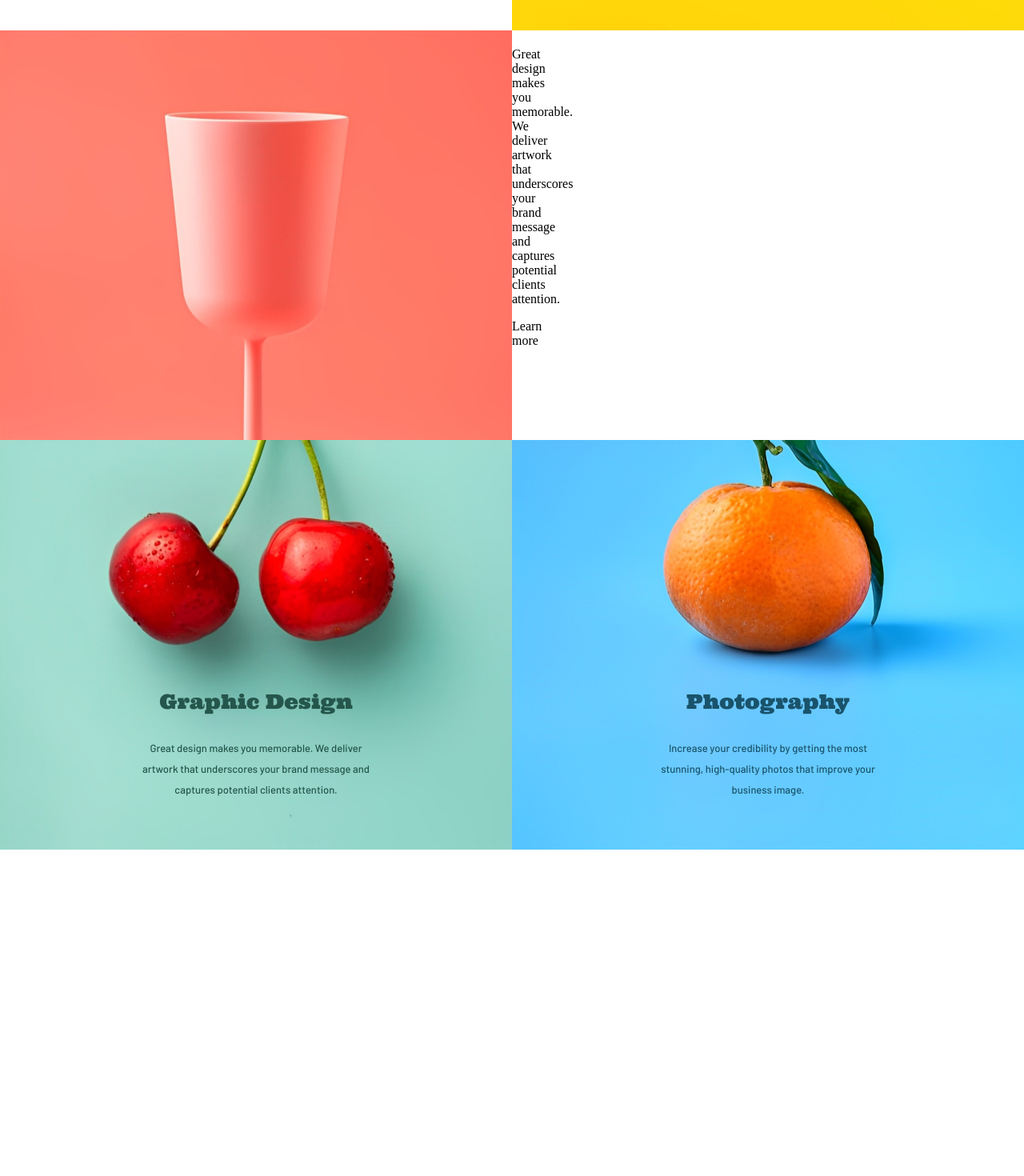
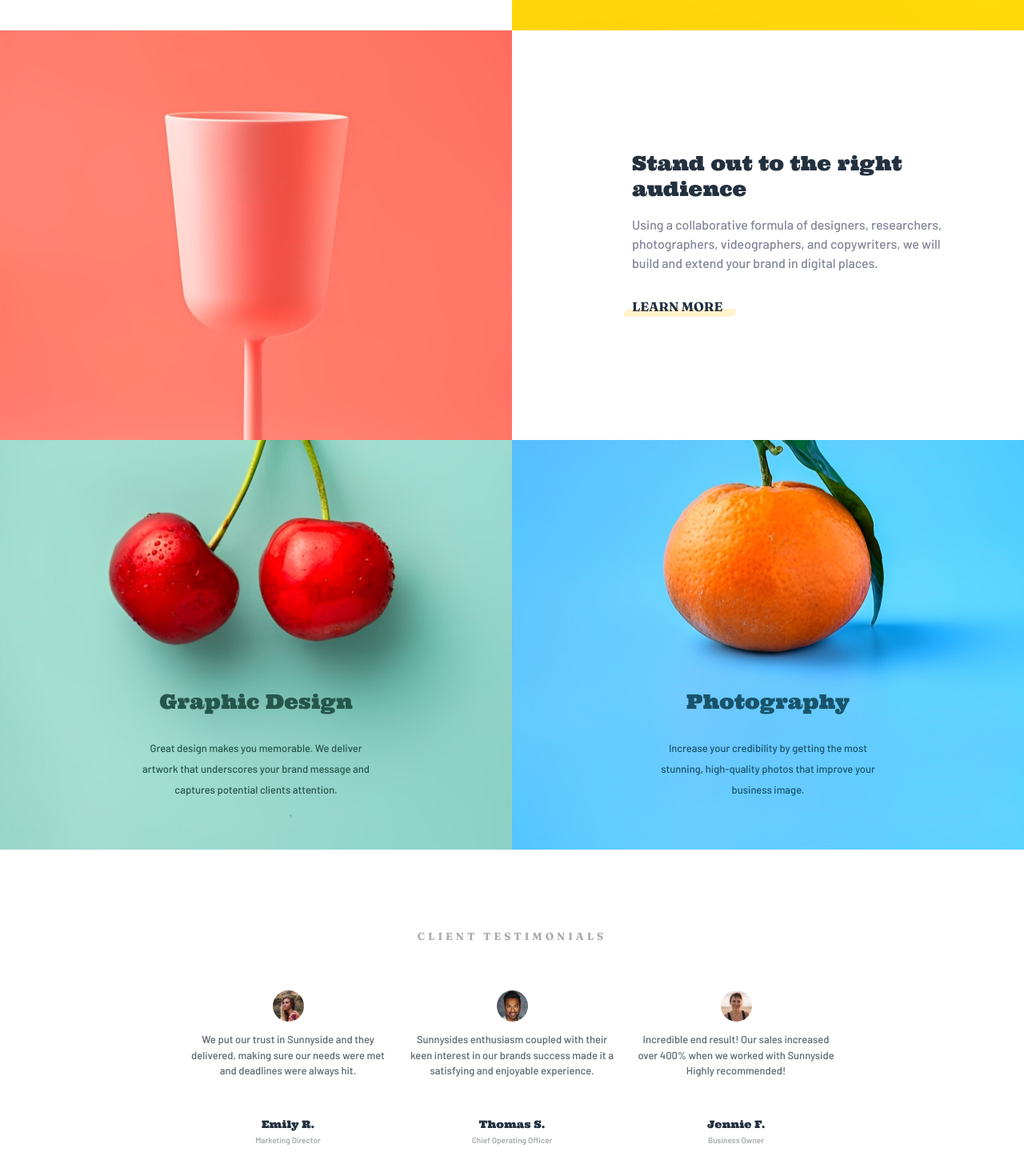
Before and after one commit to Anastasiiiii/agency-landing-page, a React (Create React App) app: page / in a window 1280 px wide. Shown: the part 1274-2744 px from the top of the page at 80% size. Before the commit the page ends 2336 px from the top, so only its background shows below. Built offline with nearby package versions, Linux system fonts and the light colour scheme.

Commit message:
add clients cards box

```diff
--- a/src/App.js
+++ b/src/App.js
@@ -2,13 +2,12 @@ import './App.css';
 import './styles/Formulas.css';
 import Header from './components/Header';
 import Image from './components/Image';
+import ClientCase from './components/ClientCase';
+import TextBox from './components/TextBox';
 import bgImage from "./images/desktop/image-transform.jpg";
 import bgImage2 from "./images/desktop/image-stand-out.jpg";
 import bgImage3 from "./images/desktop/image-graphic-design.jpg";
 import bgImage4 from "./images/desktop/image-photography.jpg";
-import TextBox from './components/TextBox';
-
-
 
 function App() {
   //const bgImage = "./images/desktop/image-transform.jpg";
@@ -17,7 +16,13 @@ function App() {
   const passage1 = "Great design makes you memorable. We deliver artwork that underscores your brand message and captures potential clients attention.";
 
   const header2 = "Photography";
-  const passage2 = "Increase your credibility by getting the most stunning, high-quality photos that improve your business image."
+  const passage2 = "Increase your credibility by getting the most stunning, high-quality photos that improve your business image.";
+
+  const header3 = "Transform your brand";
+  const passage3 = "We are a full-service creative agency specializing in helping brands grow fast. Engage your clients through compelling visuals that do most of the marketing for you."
+
+  const header4 = "Stand out to the right audience";
+  const passage4 = "Using a collaborative formula of designers, researchers, photographers, videographers, and copywriters, we will build and extend your brand in digital places."
 
   const textColor1 = "var(--dark-desaturated-cyan)";
   const textColor2 = "var(--dark-blue)";
@@ -26,19 +31,18 @@ function App() {
     <div className="App">
       <Header />
       <span className='first-two-images'>
-        <TextBox header={header1} passage={passage1} />
+        <TextBox title={header3} passage={passage3} />
         <Image className="right-image" bgImage={bgImage} />
       </span>
       <span className='second-two-images'>
         <Image bgImage={bgImage2} />
-        <TextBox header={header1} passage={passage1} />
+        <TextBox title={header4} passage={passage4} />
       </span>
-
-
       <span className='down-two-images'>
         <Image bgImage={bgImage3} header={header1} text={passage1} textColor={textColor1} />
         <Image bgImage={bgImage4} header={header2} text={passage2} textColor={textColor2} />
       </span>
+      <ClientCase />
     </div>
   );
 }
--- /dev/null
+++ b/src/clientInfo.json
@@ -0,0 +1,19 @@
+{
+    "text": [
+        {
+            "id": 0,
+            "text": "We put our trust in Sunnyside and they delivered, making sure our needs were met and deadlines were always hit.",
+            "type": "text"
+        },
+        {
+            "id": 1,
+            "text": "Sunnysides enthusiasm coupled with their keen interest in our brands success made it a satisfying and enjoyable experience.",
+            "type": "text"
+        },
+        {
+            "id": 2,
+            "text": "Incredible end result! Our sales increased over 400% when we worked with Sunnyside Highly recommended!",
+            "type": "text"
+        }
+    ]
+}
--- /dev/null
+++ b/src/components/ClientCard.jsx
@@ -0,0 +1,19 @@
+import React from "react";
+import "../styles/ClientCard.css";
+
+const ClientCard = ({ clientImage, passage, clientName, clientJob }) => {
+    return (
+        <div className="client-card-container">
+            {/* Photo */}
+            <img src={clientImage} alt="clientImaged" />
+            {/* Passage about the case*/}
+            <p id="client-passage">{passage}</p>
+            {/* Client`s name */}
+            <p id="client-name">{clientName}</p>
+            {/* Client`s job position */}
+            <p id="client-job">{clientJob}</p>
+        </div>
+    )
+}
+
+export default ClientCard;
--- /dev/null
+++ b/src/components/ClientCase.jsx
@@ -0,0 +1,51 @@
+import React from "react";
+import "../styles/ClientCase.css";
+import ClientCard from "./ClientCard";
+import text from "../clientInfo.json";
+import emilyImg from "../images/image-emily.jpg";
+import jennieImg from "../images/image-jennie.jpg";
+import thomasImg from "../images/image-thomas.jpg";
+
+const ClientCase = () => {
+
+    const clientCardData = [
+        {
+            clientImage: emilyImg,
+            passage: text.text[0].text,
+            clientName: "Emily R.",
+            clientJob: "Marketing Director"
+        },
+        {
+            clientImage: thomasImg,
+            passage: text.text[1].text,
+            clientName: "Thomas S.",
+            clientJob: "Chief Operating Officer"
+        },
+        {
+            clientImage: jennieImg,
+            passage: text.text[2].text,
+            clientName: "Jennie F.",
+            clientJob: "Business Owner"
+        }
+    ];
+
+    return (
+        <div className="main-clients-container">
+            <p id="client-container-title">Client Testimonials</p>
+            <div className="all-client-cards">
+                {clientCardData.map((data, index) => (
+                    <div key={index}>
+                        <ClientCard
+                            clientImage={data.clientImage}
+                            passage={data.passage}
+                            clientName={data.clientName}
+                            clientJob={data.clientJob}
+                        />
+                    </div>
+                ))}
+            </div>
+        </div>
+    );
+};
+
+export default ClientCase;
--- a/src/components/TextBox.jsx
+++ b/src/components/TextBox.jsx
@@ -7,6 +7,7 @@ const TextBox = ({ title, passage }) => {
             <h1>{title}</h1>
             <p id="passage">{passage}</p>
             <p id="learn-more-button">Learn more</p>
+            <label id="underline"></label>
         </div>
     )
 }
--- /dev/null
+++ b/src/styles/ClientCard.css
@@ -0,0 +1,41 @@
+.client-card-container {
+    display: flex;
+    flex-direction: column;
+    align-items: center;
+    width: 260px;
+    height: 300px;
+    text-align: center;
+}
+
+.client-card-container img {
+    border-radius: 100px;
+    width: 15%;
+}
+
+#client-passage {
+    font-size: small;
+    font-family: "Barlow", sans-serif;
+    font-weight: 500;
+    font-style: normal;
+    line-height: 1.5;
+    color: var(--very-dark-grayish-blue);
+    margin-bottom: 35px;
+}
+
+#client-name {
+    font-family: "Ultra", serif;
+    font-weight: 100;
+    font-style: normal;
+    color: var(--very-dark-desaturated-blue);
+    font-size: small;
+    margin-bottom: 5px;
+}
+
+#client-job {
+    font-size: small;
+    font-family: "Barlow", sans-serif;
+    font-size: x-small;
+    font-weight: 600;
+    color: var(--grayish-blue);
+    margin-top: 0;
+}
--- /dev/null
+++ b/src/styles/ClientCase.css
@@ -0,0 +1,25 @@
+.main-clients-container {
+    display: flex;
+    flex-direction: column;
+    align-items: center;
+}
+
+#client-container-title {
+    margin-top: 100px;
+    margin-bottom: 60px;
+    text-transform: uppercase;
+    letter-spacing: 4px;
+    text-transform: uppercase;
+    font-family: "Fraunces", serif;
+    font-optical-sizing: auto;
+    font-weight: 700;
+    font-style: normal;
+    color: var(--grayish-blue);
+    font-size: small;
+}
+
+.all-client-cards {
+    display: flex;
+    align-items: center;
+    gap: 20px;
+}
--- a/src/styles/TextBox.css
+++ b/src/styles/TextBox.css
@@ -2,3 +2,52 @@
     width: 0;
     margin-right: 0;
 }
+
+.text-side-container h1 {
+    font-family: "Ultra", serif;
+    font-weight: 400;
+    font-style: normal;
+    font-size: 25px;
+    margin-left: 150px;
+    margin-top: 150px;
+    width: 340px;
+    color: var(--very-dark-desaturated-blue);
+}
+
+#passage {
+    font-family: "Barlow", sans-serif;
+    font-weight: 500;
+    font-style: normal;
+    margin-left: 150px;
+    width: 400px;
+    text-align: left;
+    line-height: 1.5;
+    color: var(--dark-grayish-blue);
+}
+
+#learn-more-button {
+    margin-left: 150px;
+    width: 300px;
+    text-transform: uppercase;
+    font-family: "Fraunces", serif;
+    font-optical-sizing: auto;
+    font-weight: 700;
+    font-style: normal;
+    position: relative;
+    display: inline-block;
+    color: var(--very-dark-desaturated-blue);
+    z-index: 1;
+    cursor: pointer;
+}
+
+#learn-more-button::after    {
+    content: "";
+    position: absolute;
+    left: -10px;
+    bottom: -3px;
+    width: 140px;
+    height: 10px;
+    background: rgba(255, 191, 0, 0.2);
+    border-radius: 0.8em 0.3em;
+    z-index: -1;
+}
```
Also changed, not shown: src/components/ImgLine.jsx (added).
